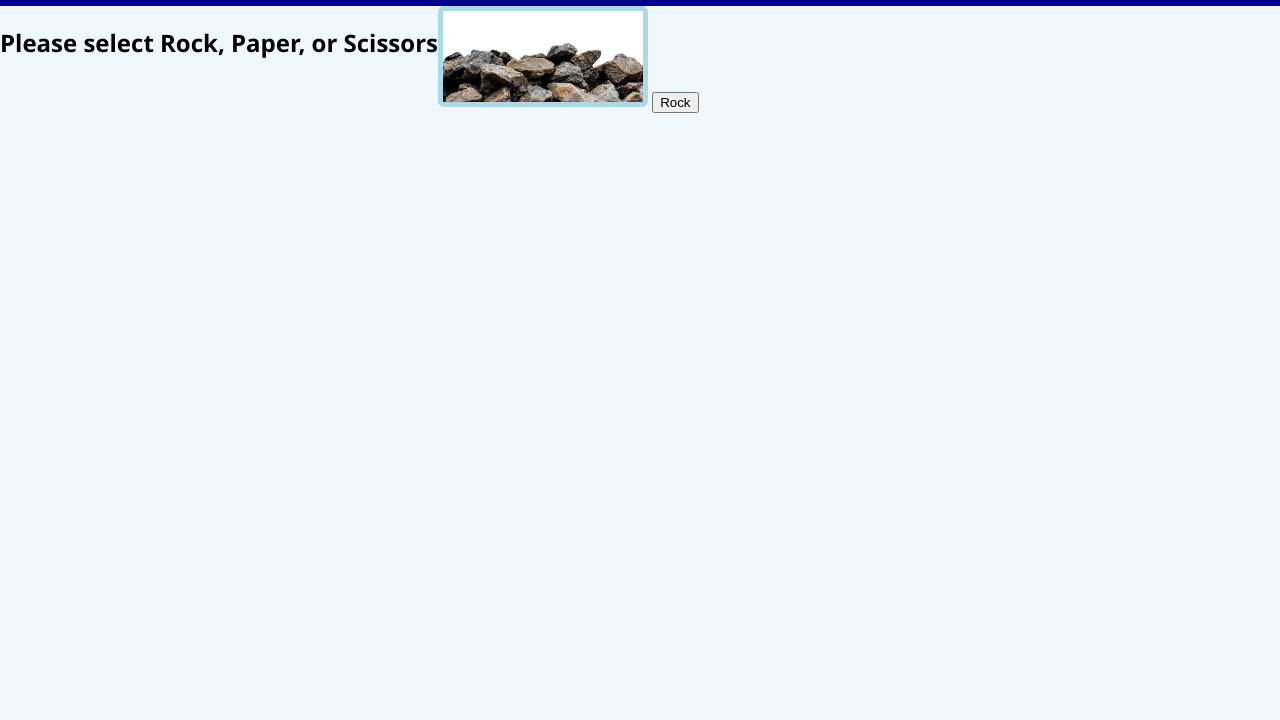
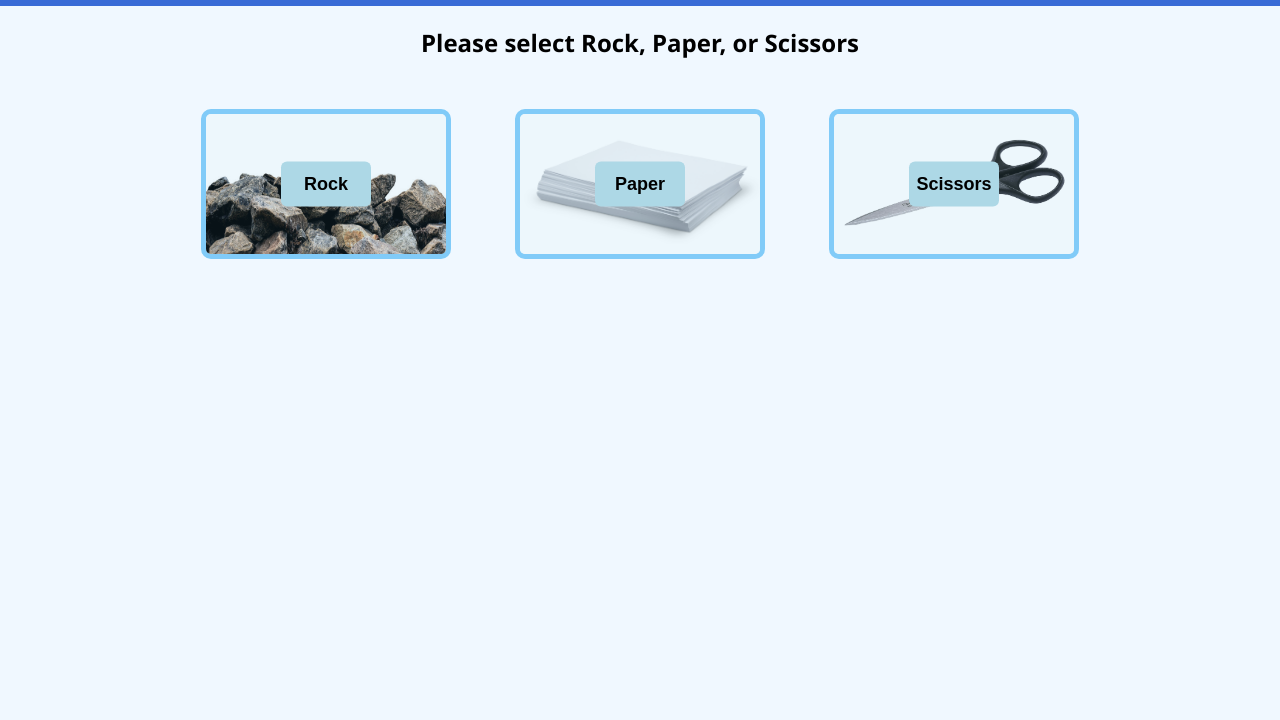
Before and after one commit to aharrah1/rockpaperscissors, a plain HTML site: page index.html in a window 1280 px wide. Shown: the part 80-800 px from the top of the page. Drawn offline with Linux system fonts and the light colour scheme.

Commit message:
chaaaaaanges

```diff
--- a/index.html
+++ b/index.html
@@ -13,9 +13,22 @@
     </header>
     <main class="content-container">
         <h2>Please select Rock, Paper, or Scissors</h2>
-        <div class="button-container">
-            <img class="rocks" src="./images/rocks.jpg" width="200px" length="100px" alt="rocks">
-            <button class="button" type="button">Rock</button>
+        <div class="buttons-container">
+            <div class="button-container">
+                <div class="overlay"></div>
+                <button class="button" type="button">Rock</button>
+                <img class="button-image" src="./images/rocks.jpg" alt="rocks">
+            </div>
+            <div class="button-container">
+                <div class="overlay"></div>
+                <button class="button" type="button">Paper</button>
+                <img class="button-image" src="./images/paper.jpg" alt="rocks">
+            </div>
+            <div class="button-container">
+                <div class="overlay"></div>
+                <button class="button" type="button">Scissors</button>
+                <img class="button-image" src="./images/scissors.jpg" alt="rocks">
+            </div>
         </div>
     </main>
 </body>
--- a/style.css
+++ b/style.css
@@ -1,17 +1,15 @@
-html {
-    box-sizing: border-box;
-}
 
 body {
     margin: 0;
     padding: 0;
     font-family:'Segoe UI', Tahoma, Geneva, Verdana, sans-serif;
     background-color: aliceblue;
+    box-sizing: border-box;
 }
 
 header {
     display: flex;
-    background-color:darkblue;
+    background-color:rgb(57, 107, 214);
     justify-content: center;
     align-items: center;
     color: white;
@@ -19,9 +17,66 @@ header {
 
 main {
     display: flex;
+    flex-direction: column;
+    align-items: center;
+    gap: 30px;
 }
 
-.rocks {
-    border: 5px solid lightblue;
+.buttons-container {
+    display: flex;
+    justify-content: center;
+    position: relative;
+    gap: 5vw;
+
+    @media (max-width: 850px) {
+        flex-direction: column;
+        gap: 30px;
+    }
+}
+
+.button-container {
+    position: relative;
+    width: 250px;
+    height: 150px;
+    flex-shrink: 1;
+}
+
+.overlay {
+    position: absolute;
+    top: 0;
+    left: 0;
+    width: 100%;
+    height: 100%;
+    background-color:rgba(80, 176, 221, 0.1);
+    z-index: 2;
+    border-radius: 10px;
+}
+
+.button-image {
+    width: 100%;
+    height: 150px;
+    border: 5px solid lightskyblue;
+    border-radius: 10px;
+    box-sizing: border-box;
+}
+
+button{
+    position: absolute;
+    top: 50%;
+    left: 50%;
+    transform: translate(-50%, -50%);
+    width: 90px;
+    height: 45px;
     border-radius: 6px;
+    border: none;
+    color: black;
+    background-color: lightblue;
+    font-weight: 600;
+    font-size: 18px;
+    cursor: grab;
+    z-index: 3;
 }
+
+.button:hover {
+    background-color: aquamarine;
+}
```
